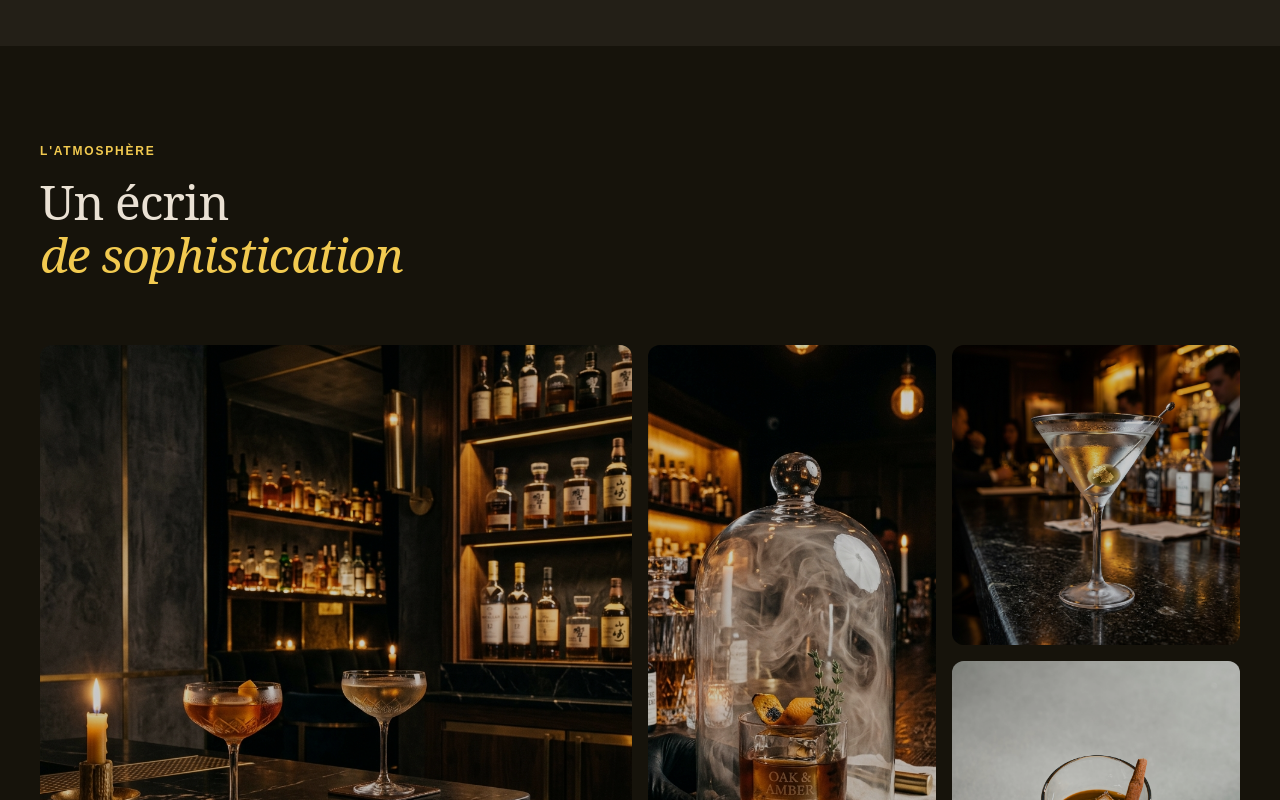
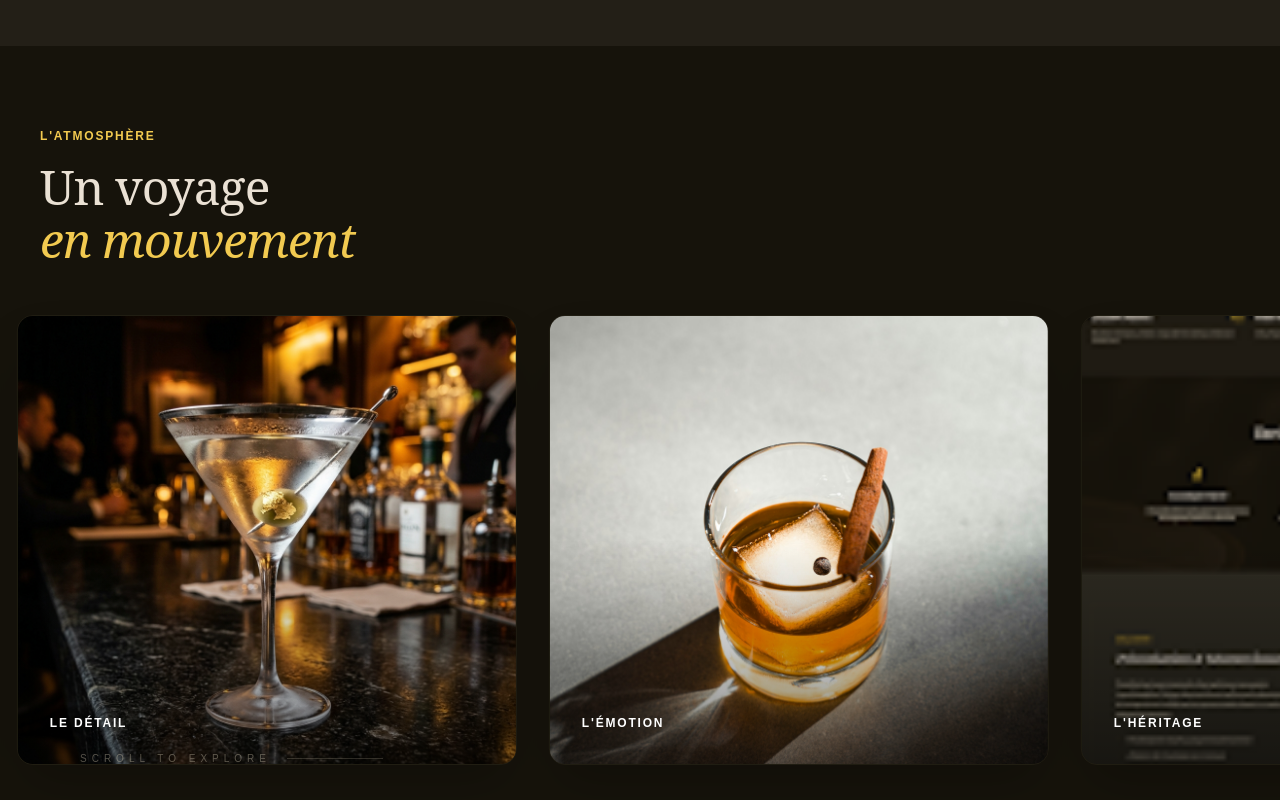
Before and after one commit to devwork5600/cocktails, a Next.js app: page / in a window 1280 px wide. Shown: the part 3020-3820 px from the top of the page. Built offline with nearby package versions, Linux system fonts and the light colour scheme.

Commit message:
intro section

```diff
--- a/components/sections/Ambiance-Section.tsx
+++ b/components/sections/Ambiance-Section.tsx
@@ -1,60 +1,68 @@
 "use client";
 
-import React from "react";
+import React, { useRef, useState, useEffect } from "react";
 import Image from "next/image";
-import { motion } from "framer-motion";
+import { motion, useScroll, useTransform } from "framer-motion";
 
 const AmbianceSection = () => {
   const images = [
-    {
-      src: "/hero-bg.png",
-      alt: "Bar atmosphere",
-      className: "md:col-span-2 md:row-span-2 h-[400px] md:h-full",
-    },
-    {
-      src: "/cocktail-1.png",
-      alt: "Exquisite details",
-      className: "md:col-span-1 md:row-span-2 h-[400px] md:h-full",
-    },
-    {
-      src: "/cocktail-3.png",
-      alt: "Cozy corner",
-      className: "md:col-span-1 md:row-span-1 h-[250px] md:h-full",
-    },
-    {
-      src: "/cocktail-6.png",
-      alt: "Night life",
-      className: "md:col-span-1 md:row-span-1 h-[250px] md:h-full",
-    },
-
+    { src: "/hero-bg.png", alt: "L'Atmosphère" },
+    { src: "/cocktail-1.png", alt: "L'Artisanat" },
+    { src: "/cocktail-2.png", alt: "La Signature" },
+    { src: "/cocktail-3.png", alt: "Le Détail" },
+    { src: "/cocktail-6.png", alt: "L'Émotion" },
+    { src: "/branding-shot.png", alt: "L'Héritage" },
   ];
 
+  const targetRef = useRef<HTMLDivElement>(null);
+  const contentRef = useRef<HTMLDivElement>(null);
+  const [scrollRange, setScrollRange] = useState(0);
+
+  useEffect(() => {
+    const calculateScroll = () => {
+      if (contentRef.current && targetRef.current) {
+        // Calculate the difference between total content width and the viewable window width
+        const range = contentRef.current.scrollWidth - window.innerWidth;
+        setScrollRange(range > 0 ? range : 0);
+      }
+    };
+
+    calculateScroll();
+    window.addEventListener("resize", calculateScroll);
+    return () => window.removeEventListener("resize", calculateScroll);
+  }, []);
+
+  const { scrollYProgress } = useScroll({
+    target: targetRef,
+  });
+
+  // Scroll from start (0) to the negative of the calculated scroll range
+  const x = useTransform(scrollYProgress, [0, 1], [0, -scrollRange]);
+
   return (
-    <section className="py-24 bg-surface">
-      <div className="max-w-7xl mx-auto px-6 sm:px-10">
-        <div className="flex flex-col gap-4 mb-16">
-          <span className="text-label-caps text-primary tracking-[0.3em]">
-            L&apos;Atmosphère
-          </span>
-          <h2 className="text-display-lg text-on-surface">
-            Un écrin <br />
-            <span className="italic text-primary">de sophistication</span>
-          </h2>
+    <section ref={targetRef} className="relative h-[300vh] bg-surface">
+      <div className="sticky top-0 h-screen flex flex-col justify-center overflow-hidden">
+        <div className="max-w-7xl mx-auto px-6 sm:px-10 mb-8 md:mb-12 w-full">
+          <div className="flex flex-col gap-4">
+            <span className="text-label-caps text-primary tracking-[0.3em]">
+              L'Atmosphère
+            </span>
+            <h2 className="text-display-lg text-on-surface">
+              Un voyage <br />
+              <span className="italic text-primary">en mouvement</span>
+            </h2>
+          </div>
         </div>
 
-        <div className="grid grid-cols-1 md:grid-cols-4 gap-4 md:auto-rows-[300px]">
+        <motion.div
+          ref={contentRef}
+          style={{ x }}
+          className="flex gap-4 md:gap-8 px-6 md:px-20"
+        >
           {images.map((image, index) => (
-            <motion.div
+            <div
               key={index}
-              initial={{ opacity: 0, scale: 0.95, y: 20 }}
-              whileInView={{ opacity: 1, scale: 1, y: 0 }}
-              viewport={{ once: true }}
-              transition={{
-                duration: 0.8,
-                delay: index * 0.1,
-                ease: [0.22, 1, 0.36, 1]
-              }}
-              className={`relative overflow-hidden rounded-xl group ${image.className}`}
+              className="relative h-[350px] w-[280px] md:h-[450px] md:w-[500px] shrink-0 overflow-hidden rounded-2xl group border border-outline-variant/20 shadow-2xl"
             >
               <Image
                 src={image.src}
@@ -62,14 +70,22 @@ const AmbianceSection = () => {
                 fill
                 className="object-cover transition-transform duration-700 group-hover:scale-110"
               />
-              <div className="absolute inset-0 bg-black/20 group-hover:bg-black/0 transition-colors duration-500" />
-              <div className="absolute inset-0 flex items-end p-6 opacity-0 group-hover:opacity-100 transition-opacity duration-500 bg-linear-to-t from-black/60 to-transparent">
-                <span className="text-white text-label-caps text-xs">
+              <div className="absolute inset-0 bg-linear-to-t from-black/80 via-transparent to-transparent opacity-60 group-hover:opacity-40 transition-opacity" />
+              <div className="absolute bottom-6 left-6 md:bottom-8 md:left-8">
+                <p className="text-label-caps text-white text-xs md:text-sm tracking-widest">
                   {image.alt}
-                </span>
+                </p>
               </div>
-            </motion.div>
+            </div>
           ))}
+        </motion.div>
+
+        {/* Decorative elements */}
+        <div className="absolute bottom-10 left-6 md:bottom-20 md:left-20">
+          <div className="flex items-center gap-4 text-on-surface-variant/40">
+            <span className="text-[10px] uppercase tracking-[0.5em]">Scroll to explore</span>
+            <div className="w-12 md:w-24 h-px bg-on-surface-variant/20" />
+          </div>
         </div>
       </div>
     </section>
```
